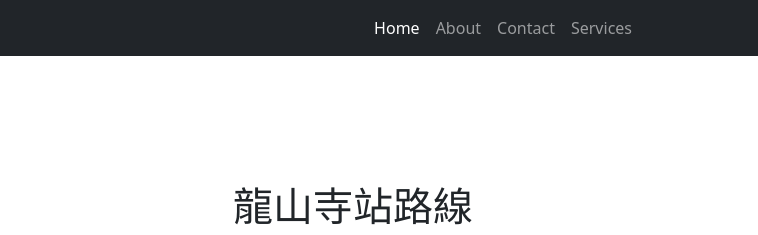
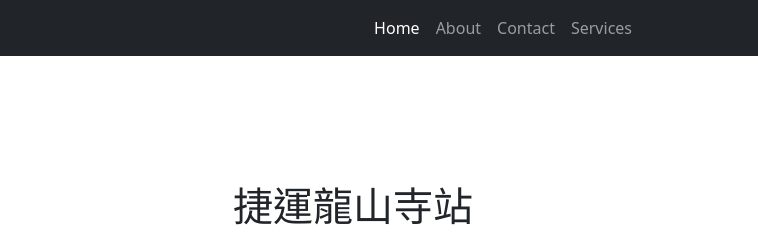
Before and after one commit to Mutal2001/Route-oyster, a plain HTML site: page index.html in a window 1280 px wide. Shown: the top 235 px of the page, 522-1280 px from the left. Drawn offline with nearby package versions, Linux system fonts and the light colour scheme.

Commit message:
Update index.html

```diff
--- a/index.html
+++ b/index.html
@@ -33,7 +33,7 @@
             <div class="row gx-4 gx-lg-5 align-items-center my-5">
                 <div class="col-lg-7"><img class="img-fluid rounded mb-4 mb-lg-0" src="https://lh3.googleusercontent.com/yCpAhQWI2aI0i6jVonU-3WUGs1RloIpyDEJSyNlfMAQyc87KsBxEa-G1wXUoxqzBW4kkWOdr9VWBBhMi_5cJKTuIoLwbLoyP=s600" alt="..." /></div>
                 <div class="col-lg-5">
-                    <h1 class="font-weight-light">龍山寺站路線</h1>
+                    <h1 class="font-weight-light">捷運龍山寺站</h1>
                     <p>位於萬華廣州街夜市最後方靠近環河南路二段，從捷運龍山寺走廣州街過來步行距離約8分鐘，中間會經過華西街夜市。</p>
                 </div>
             </div>
```
